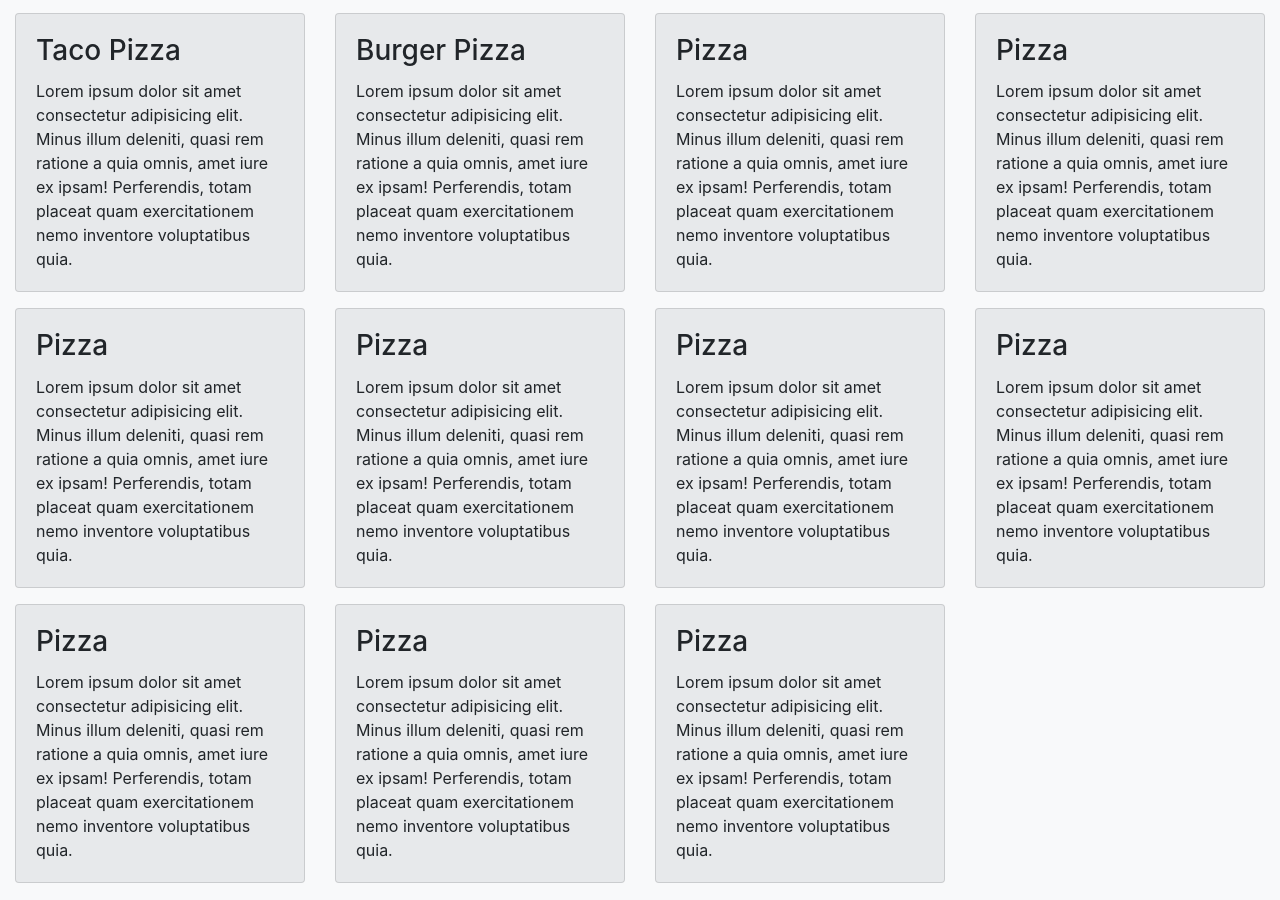
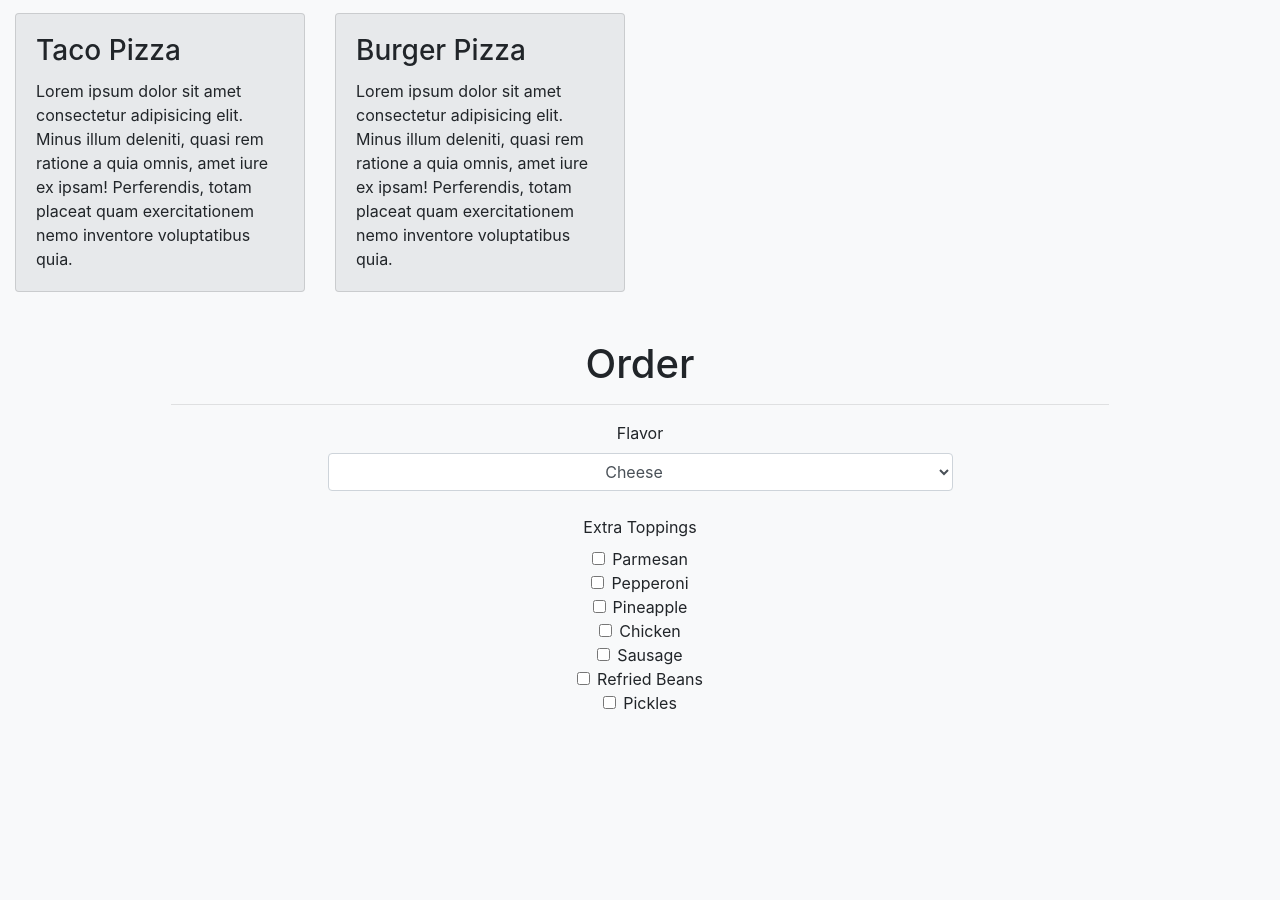
Before and after one commit to robbryandev/pizza-parlor, a plain HTML site: page index.html in a window 1280 px wide. Shown: the part 452-1352 px from the top of the page. After the commit the page ends 1183 px from the top, so only its background shows below. Drawn offline with Linux system fonts and the light colour scheme.

Commit message:
Replace dropdowns with checkboxes

```diff
--- a/index.html
+++ b/index.html
@@ -1,5 +1,5 @@
 <!DOCTYPE html>
-<html lang="en">
+<html>
 <head>
   <meta charset="UTF-8">
   <meta http-equiv="X-UA-Compatible" content="IE=edge">
@@ -89,96 +89,6 @@
             </div>
           </div>
         </div>
-        <div class="col mt-3">
-          <div class="card bg-my-light">
-            <div class="card-body">
-              <h3 class="card-title">Pizza</h3>
-              <p class="card-text">Lorem ipsum dolor sit amet consectetur adipisicing elit. Minus illum deleniti, quasi
-                rem ratione a quia omnis, amet iure ex ipsam! Perferendis, totam placeat quam exercitationem nemo
-                inventore voluptatibus quia.</p>
-            </div>
-          </div>
-        </div>
-        <div class="col mt-3">
-          <div class="card bg-my-light">
-            <div class="card-body">
-              <h3 class="card-title">Pizza</h3>
-              <p class="card-text">Lorem ipsum dolor sit amet consectetur adipisicing elit. Minus illum deleniti, quasi
-                rem ratione a quia omnis, amet iure ex ipsam! Perferendis, totam placeat quam exercitationem nemo
-                inventore voluptatibus quia.</p>
-            </div>
-          </div>
-        </div>
-        <div class="col mt-3">
-          <div class="card bg-my-light">
-            <div class="card-body">
-              <h3 class="card-title">Pizza</h3>
-              <p class="card-text">Lorem ipsum dolor sit amet consectetur adipisicing elit. Minus illum deleniti, quasi
-                rem ratione a quia omnis, amet iure ex ipsam! Perferendis, totam placeat quam exercitationem nemo
-                inventore voluptatibus quia.</p>
-            </div>
-          </div>
-        </div>
-        <div class="col mt-3">
-          <div class="card bg-my-light">
-            <div class="card-body">
-              <h3 class="card-title">Pizza</h3>
-              <p class="card-text">Lorem ipsum dolor sit amet consectetur adipisicing elit. Minus illum deleniti, quasi
-                rem ratione a quia omnis, amet iure ex ipsam! Perferendis, totam placeat quam exercitationem nemo
-                inventore voluptatibus quia.</p>
-            </div>
-          </div>
-        </div>
-        <div class="col mt-3">
-          <div class="card bg-my-light">
-            <div class="card-body">
-              <h3 class="card-title">Pizza</h3>
-              <p class="card-text">Lorem ipsum dolor sit amet consectetur adipisicing elit. Minus illum deleniti, quasi
-                rem ratione a quia omnis, amet iure ex ipsam! Perferendis, totam placeat quam exercitationem nemo
-                inventore voluptatibus quia.</p>
-            </div>
-          </div>
-        </div>
-        <div class="col mt-3">
-          <div class="card bg-my-light">
-            <div class="card-body">
-              <h3 class="card-title">Pizza</h3>
-              <p class="card-text">Lorem ipsum dolor sit amet consectetur adipisicing elit. Minus illum deleniti, quasi
-                rem ratione a quia omnis, amet iure ex ipsam! Perferendis, totam placeat quam exercitationem nemo
-                inventore voluptatibus quia.</p>
-            </div>
-          </div>
-        </div>
-        <div class="col mt-3">
-          <div class="card bg-my-light">
-            <div class="card-body">
-              <h3 class="card-title">Pizza</h3>
-              <p class="card-text">Lorem ipsum dolor sit amet consectetur adipisicing elit. Minus illum deleniti, quasi
-                rem ratione a quia omnis, amet iure ex ipsam! Perferendis, totam placeat quam exercitationem nemo
-                inventore voluptatibus quia.</p>
-            </div>
-          </div>
-        </div>
-        <div class="col mt-3">
-          <div class="card bg-my-light">
-            <div class="card-body">
-              <h3 class="card-title">Pizza</h3>
-              <p class="card-text">Lorem ipsum dolor sit amet consectetur adipisicing elit. Minus illum deleniti, quasi
-                rem ratione a quia omnis, amet iure ex ipsam! Perferendis, totam placeat quam exercitationem nemo
-                inventore voluptatibus quia.</p>
-            </div>
-          </div>
-        </div>
-        <div class="col mt-3">
-          <div class="card bg-my-light">
-            <div class="card-body">
-              <h3 class="card-title">Pizza</h3>
-              <p class="card-text">Lorem ipsum dolor sit amet consectetur adipisicing elit. Minus illum deleniti, quasi
-                rem ratione a quia omnis, amet iure ex ipsam! Perferendis, totam placeat quam exercitationem nemo
-                inventore voluptatibus quia.</p>
-            </div>
-          </div>
-        </div>
       </div>
     </div>
     <div id="order-div" class="mt-5">
@@ -187,7 +97,8 @@
       <form>
         <div class="form-group text-center">
           <label for="flavor-dropdown">Flavor</label>
-          <select name="pizza-flavor" id="flavor-dropdown" class="form-control text-center w-50 m-auto" data-dropup-auto="false">
+          <select name="pizza-flavor" id="flavor-dropdown" class="form-control text-center w-50 m-auto"
+            data-dropup-auto="false">
             <option value="Cheese">Cheese</option>
             <option value="Pepperoni">Pepperoni</option>
             <option value="Hawaiian">Hawaiian</option>
@@ -197,15 +108,48 @@
           </select>
           <br>
           <label for="add-topping-dropdown">Extra Toppings</label>
-          <select name="add-toppings" id="add-topping-dropdown" class="form-control text-center w-50 m-auto" data-dropup-auto="false" multiple>
-            <option value="Parmesan">Parmesan</option>
-            <option value="Pepperoni">Pepperoni</option>
-            <option value="Pineapple">Pineapple</option>
-            <option value="Chicken">Chicken</option>
-            <option value="Sausage">Sausage</option>
-            <option value="Refried Beans">Refried Beans</option>
-            <option value="Pickles">Pickles</option>
-          </select>
+          <div class="form-check">
+            <label class="form-check-label">
+              <input class="form-check-input" type="checkbox" value="Parmesan">
+              Parmesan
+            </label>
+          </div>
+          <div class="form-check">
+            <label class="form-check-label">
+              <input class="form-check-input" type="checkbox" value="Pepperoni">
+              Pepperoni
+            </label>
+          </div>
+          <div class="form-check">
+            <label class="form-check-label">
+              <input class="form-check-input" type="checkbox" value="Pineapple">
+              Pineapple
+            </label>
+          </div>
+          <div class="form-check">
+            <label class="form-check-label">
+              <input class="form-check-input" type="checkbox" value="Chicken">
+              Chicken
+            </label>
+          </div>
+          <div class="form-check">
+            <label class="form-check-label">
+              <input class="form-check-input" type="checkbox" value="Sausage">
+              Sausage
+            </label>
+          </div>
+          <div class="form-check">
+            <label class="form-check-label">
+              <input class="form-check-input" type="checkbox" value="Refried Beans">
+              Refried Beans
+            </label>
+          </div>
+          <div class="form-check">
+            <label class="form-check-label">
+              <input class="form-check-input" type="checkbox" value="Pickles">
+              Pickles
+            </label>
+          </div>
         </div>
       </form>
     </div>
```
